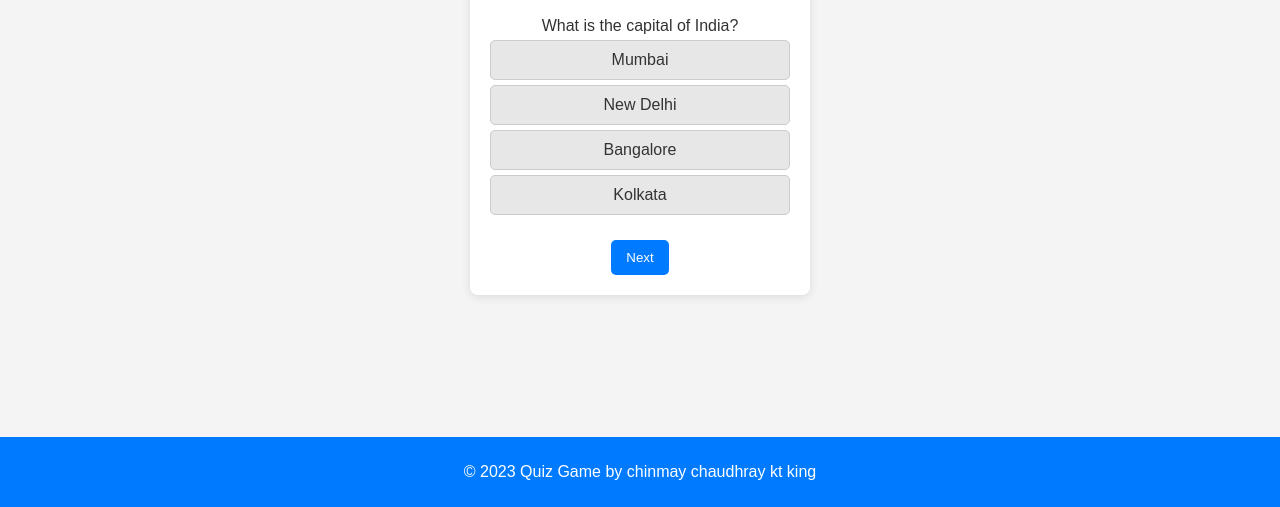
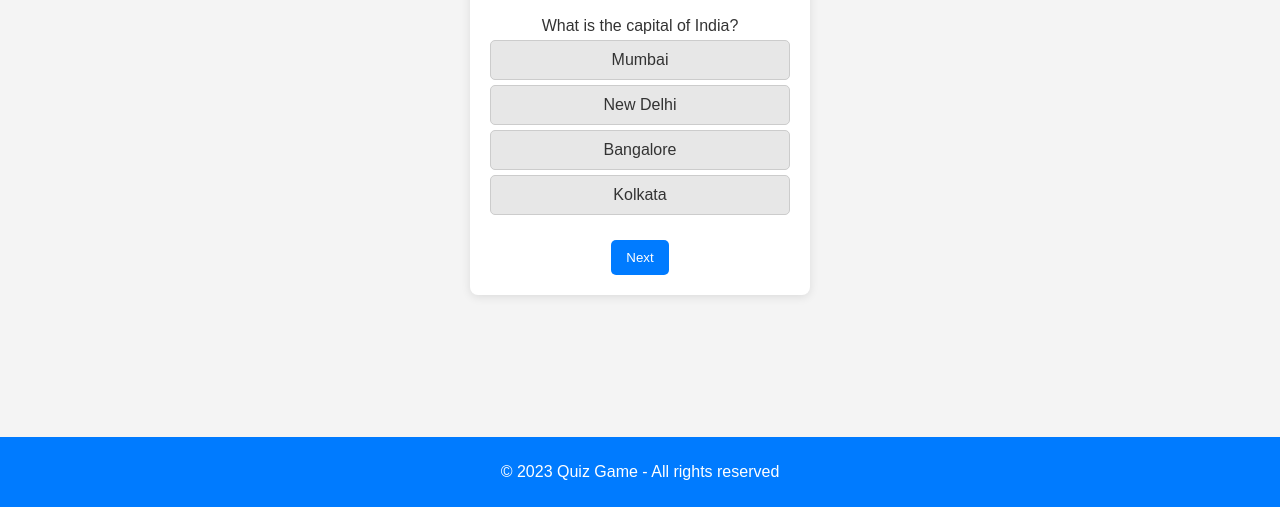
Before and after one commit to Mediwateyash/quiz-game, a plain HTML site: page index.html in a window 1280 px wide. Shown: the part 293-800 px from the top of the page. Drawn offline with Linux system fonts and the light colour scheme.

Commit message:
footer fiux

```diff
--- a/index.html
+++ b/index.html
@@ -22,7 +22,7 @@
         <div id="answers-container" class="hidden"></div>
     </div>
     <footer>
-        <p>&copy; 2023 Quiz Game by chinmay chaudhray kt king </p>
+        <p>&copy; 2023 Quiz Game - All rights reserved </p>
     </footer>
     <script src="/quiz-game/script.js"></script>
 </body>
```
